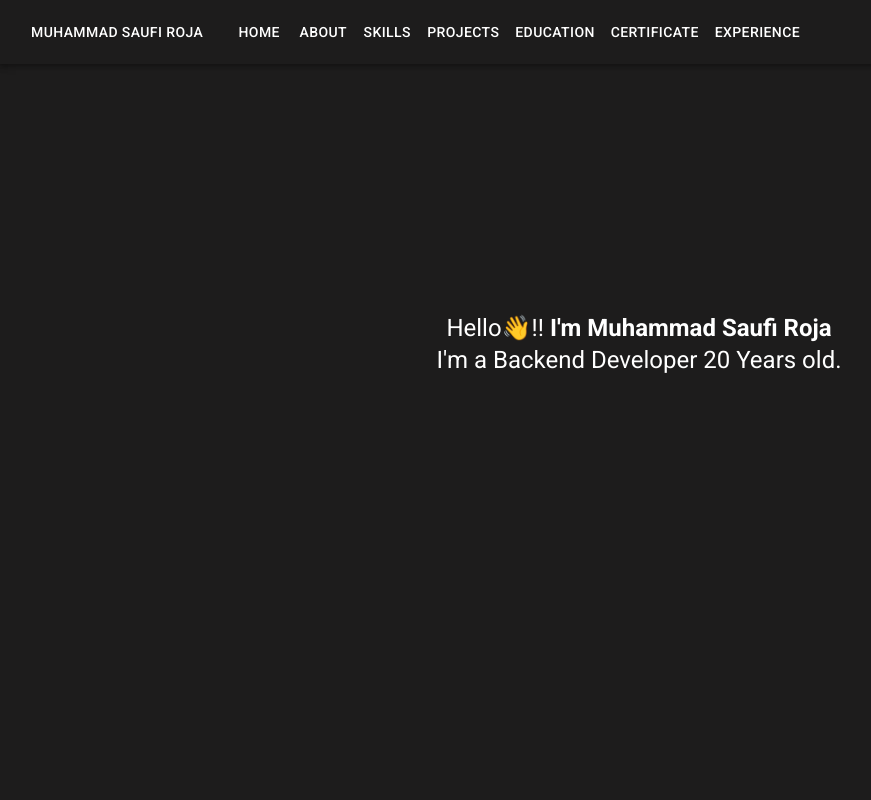
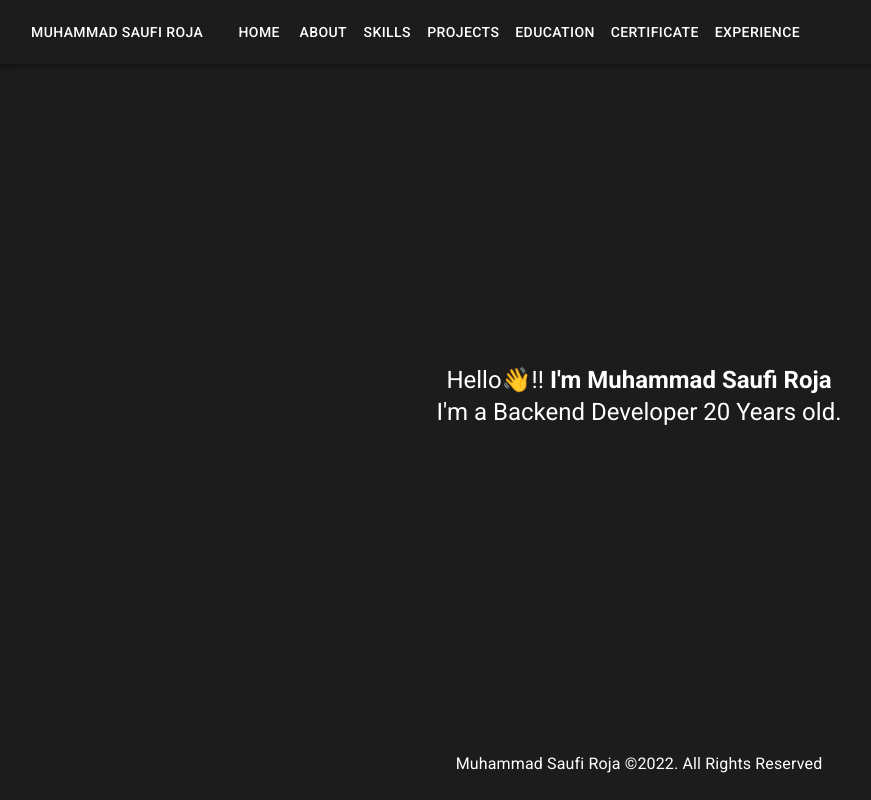
Before and after one commit to saufiroja/portofolio, a React (Create React App) app: page / in a window 1280 px wide. Shown: the whole page, without its empty margins (1-872 px from the left). Built offline with nearby package versions, Linux system fonts and the light colour scheme.

Commit message:
add footer

```diff
--- /dev/null
+++ b/src/components/Footer/Footer.jsx
@@ -0,0 +1,27 @@
+import { Box, Container, Grid, Typography } from '@mui/material';
+import React from 'react';
+
+const Footer = () => {
+  return (
+    <>
+      <Box px={{ xs: 3, sm: 5 }} py={{ xs: 5, sm: 3 }}>
+        <Container maxWidth='md'>
+          <Grid container>
+            <Grid
+              item
+              xs={12}
+              sx={{ display: 'flex', justifyContent: 'center' }}
+            >
+              <Typography variant='body1'>
+                Muhammad Saufi Roja &copy;{new Date().getFullYear()}. All Rights
+                Reserved
+              </Typography>
+            </Grid>
+          </Grid>
+        </Container>
+      </Box>
+    </>
+  );
+};
+
+export default Footer;
--- a/src/components/Main/Main.jsx
+++ b/src/components/Main/Main.jsx
@@ -1,5 +1,6 @@
 import { Container, Grid, Typography } from '@mui/material';
 import React from 'react';
+import Footer from '../Footer/Footer';
 
 const Main = () => {
   return (
@@ -11,7 +12,7 @@ const Main = () => {
           direction='column'
           alignItems='center'
           justifyContent='center'
-          style={{ minHeight: '70vh' }}
+          style={{ minHeight: '83vh' }}
         >
           <Grid item>
             <Typography variant='h5' align='center'>
@@ -22,6 +23,7 @@ const Main = () => {
             </Typography>
           </Grid>
         </Grid>
+        <Footer />
       </Container>
     </>
   );
```
